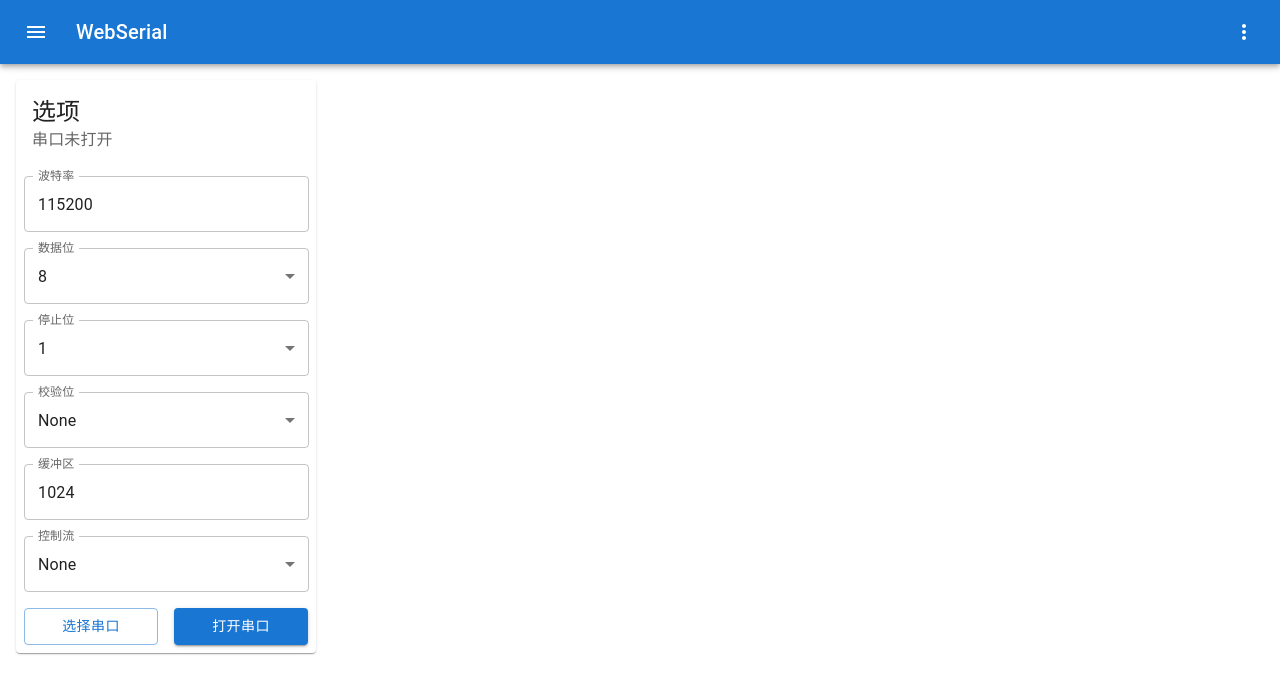
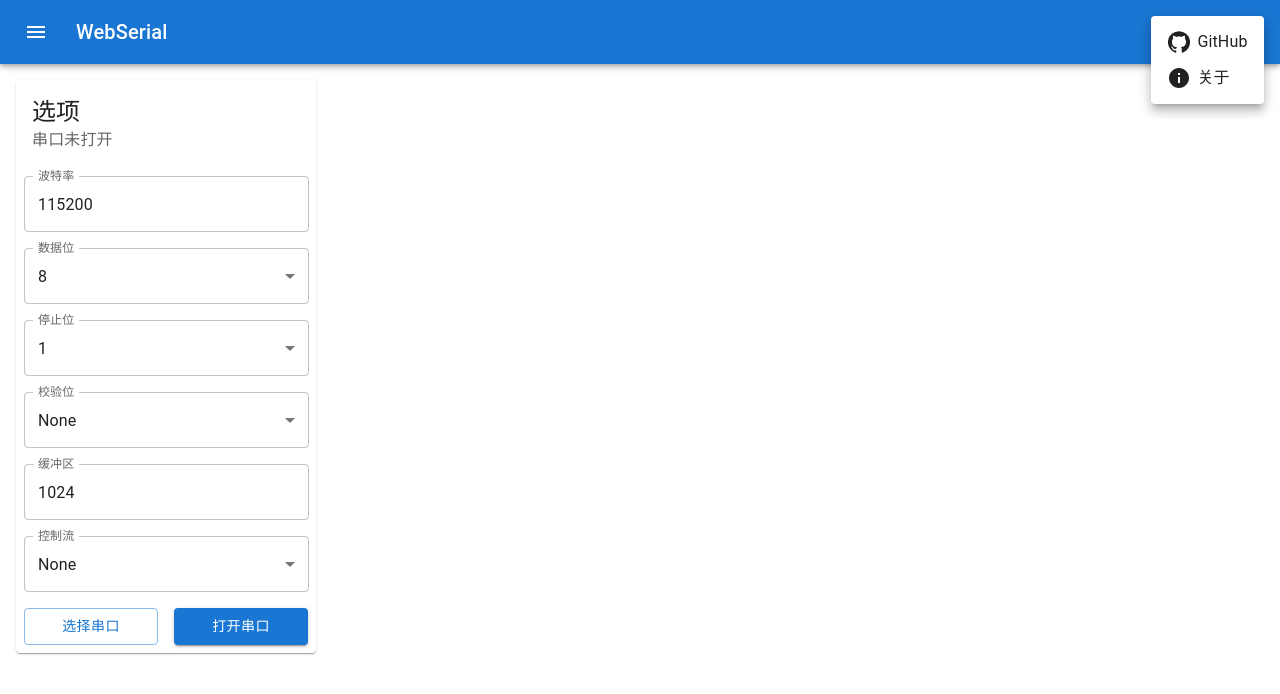
Before and after one commit to Marcos0221/WebSerial, a React (Create React App) app: page / in a window 1280 px wide. Both pictures are taken after a click on the button 1244 px from the left and 32 px from the top of the page. Shown: the top 694 px of the page. Built offline with nearby package versions, Linux system fonts and the light colour scheme.

Commit message:
添加右上角菜单

```diff
--- a/src/App.tsx
+++ b/src/App.tsx
@@ -1,10 +1,22 @@
 import "./App.css";
-import { AppBar, Box, IconButton, Toolbar, Typography } from "@mui/material";
+import { AppBar, Box, IconButton, Menu, MenuItem, Toolbar, Typography } from "@mui/material";
 import MenuIcon from "@mui/icons-material/Menu";
 import MoreIcon from "@mui/icons-material/MoreVert";
+import GitHubIcon from "@mui/icons-material/GitHub";
 import SerialLeft from "./serial/SerialLeft";
+import InfoIcon from "@mui/icons-material/Info";
+import { useState } from "react";
 
 function App() {
+  const [anchorEl, setAnchorEl] = useState<null | HTMLElement>(null);
+  const open = Boolean(anchorEl);
+  const handleClick = (event: React.MouseEvent<HTMLButtonElement>) => {
+    setAnchorEl(event.currentTarget);
+  };
+  const handleClose = () => {
+    setAnchorEl(null);
+  };
+
   return (
     <Box sx={{ flexGrow: 1 }}>
       <AppBar position="static">
@@ -15,9 +27,31 @@ function App() {
           <Typography variant="h6" component="div" sx={{ flexGrow: 1 }}>
             WebSerial
           </Typography>
-          <IconButton size="large" aria-label="display more actions" edge="end" color="inherit">
+          <IconButton onClick={handleClick} size="large" aria-label="display more actions" edge="end" color="inherit">
             <MoreIcon />
           </IconButton>
+          <Menu
+            anchorEl={anchorEl}
+            open={open}
+            onClose={handleClose}
+            anchorOrigin={{
+              vertical: "top",
+              horizontal: "right",
+            }}
+            transformOrigin={{
+              vertical: "top",
+              horizontal: "left",
+            }}
+          >
+            <MenuItem>
+              <GitHubIcon sx={{ pr: 0.8 }} />
+              GitHub
+            </MenuItem>
+            <MenuItem>
+              <InfoIcon sx={{ pr: 0.8 }} />
+              关于
+            </MenuItem>
+          </Menu>
         </Toolbar>
       </AppBar>
 
```
Also changed, not shown: 1 other file (tests, documents, lock files or other folders).
